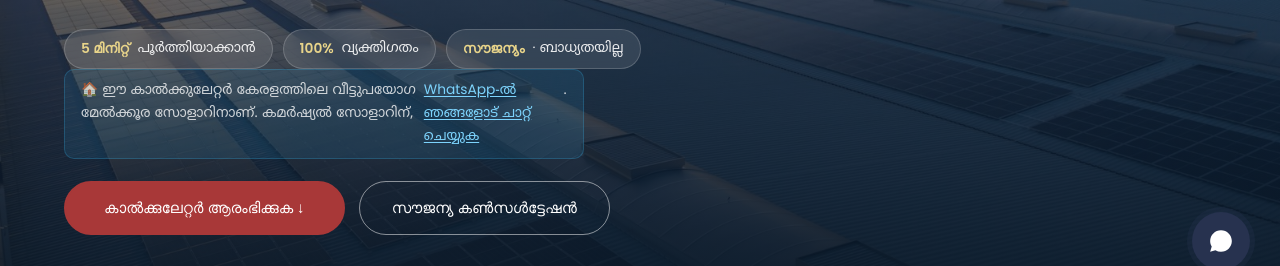
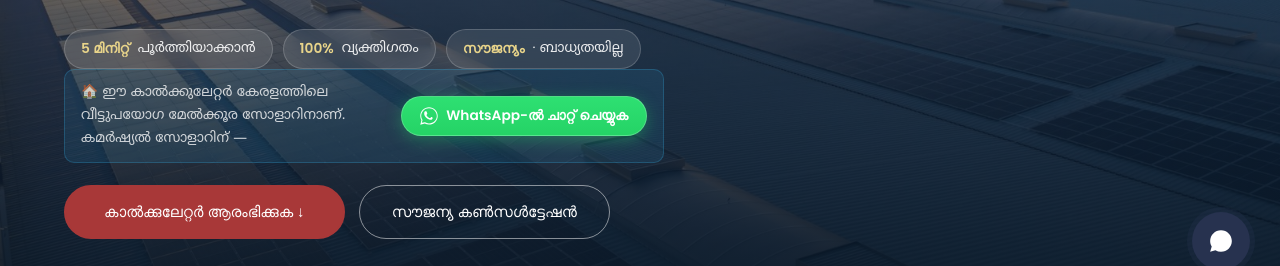
Before and after one commit to rayenna/rayenna-website, an Astro site: page /ml/solar-calculator in a window 1280 px wide. Shown: the part 430-696 px from the top of the page. Built offline with nearby package versions, Linux system fonts and the light colour scheme; Astro itself is replaced by a stand-in of ours; no server answers.

Commit message:
Cursor update — 2026-06-18 17:01

```diff
--- a/src/i18n/calculator-en.ts
+++ b/src/i18n/calculator-en.ts
@@ -115,6 +115,9 @@ export const calcEn = {
   reassuranceSlimSuffix: '— no obligation.',
   pageHeroSub:
     'See your system size, PM Surya Ghar subsidy, and 25-year savings in 5 minutes — free, no signup.',
+  commercialCalloutText:
+    '🏠 This calculator is built for residential homes in Kerala. For commercial solar —',
+  commercialCalloutBtn: 'Chat on WhatsApp',
   preTrust: [
     'MNRE Approved',
     'Up to ₹78,000 subsidy',
--- a/src/i18n/calculator-ml.ts
+++ b/src/i18n/calculator-ml.ts
@@ -117,6 +117,9 @@ export const calcMl = {
   reassuranceSlimSuffix: '— ബാധ്യതയില്ല.',
   pageHeroSub:
     '5 മിനിറ്റിനുള്ളിൽ സിസ്റ്റം വലുപ്പം, PM സൂര്യ ഘർ സബ്സിഡി, 25 വർഷ സമ്പാദ്യം കാണുക — സൗജന്യം, സൈൻഅപ്പ് വേണ്ട.',
+  commercialCalloutText:
+    '🏠 ഈ കാൽക്കുലേറ്റർ കേരളത്തിലെ വീട്ടുപയോഗ മേൽക്കൂര സോളാറിനാണ്. കമർഷ്യൽ സോളാറിന് —',
+  commercialCalloutBtn: 'WhatsApp-ൽ ചാറ്റ് ചെയ്യുക',
   preTrust: [
     'MNRE അംഗീകാരം',
     '₹78,000 വരെ സബ്സിഡി',
--- a/src/pages/ml/solar-calculator.astro
+++ b/src/pages/ml/solar-calculator.astro
@@ -5,6 +5,8 @@ import { OG } from '../../i18n/og-images';
 import '../../styles/solar-calculator.css';
 const base = import.meta.env.BASE_URL.replace(/\/$/, '');
 const mlPrefix = '/ml';
+const commercialWaHref =
+  'https://api.whatsapp.com/send?phone=917907369304&text=Hi%20Rayenna%20Energy!%20I%27m%20interested%20in%20commercial%20solar%20installation.';
 ---
 <Layout lang="ml"
   title="സൗജന്യ സോളാർ കാൽക്കുലേറ്റർ കേരളം | റയെന്ന എനർജി"
@@ -25,7 +27,21 @@ const mlPrefix = '/ml';
         <span class="hero-stat-pill"><strong>100%</strong> വ്യക്തിഗതം</span>
         <span class="hero-stat-pill"><strong>സൗജന്യം</strong> · ബാധ്യതയില്ല</span>
       </div>
-      <p class="page-hero__note page-hero__note--callout">🏠 ഈ കാൽക്കുലേറ്റർ കേരളത്തിലെ വീട്ടുപയോഗ മേൽക്കൂര സോളാറിനാണ്. കമർഷ്യൽ സോളാറിന്, <a href="https://api.whatsapp.com/send?phone=917907369304&text=Hi%20Rayenna%20Energy!%20I%27m%20interested%20in%20commercial%20solar%20installation." target="_blank" rel="noopener noreferrer">WhatsApp-ൽ ഞങ്ങളോട് ചാറ്റ് ചെയ്യുക</a>.</p>
+      <div class="hero-commercial-callout page-hero__note page-hero__note--callout">
+        <p class="hero-commercial-callout__text">{calcMl.commercialCalloutText}</p>
+        <a
+          href={commercialWaHref}
+          class="hero-commercial-callout__btn"
+          target="_blank"
+          rel="noopener noreferrer"
+          data-analytics-location="calculator_hero_commercial_wa"
+        >
+          <svg width="18" height="18" viewBox="0 0 32 32" fill="currentColor" aria-hidden="true">
+            <path d="M16 .5C7.439.5.5 7.439.5 16c0 2.75.703 5.389 2.043 7.719L.5 31.5l8-2c2.219 1.188 4.719 1.813 7.5 1.813C24.561 31.313 31.5 24.374 31.5 15.813 31.5 7.439 24.561.5 16 .5zm0 28.625c-2.5 0-4.938-.656-7.063-1.906l-.5-.313-5.25 1.313 1.375-5.063-.344-.531C2.844 20.5 2.125 18.281 2.125 16 2.125 8.344 8.344 2.125 16 2.125S29.875 8.344 29.875 16 23.656 29.125 16 29.125zm7.813-9.969c-.438-.219-2.563-1.25-2.969-1.406s-.688-.219-.969.219-1.125 1.406-1.375 1.688-.5.313-.938.094c-.438-.219-1.844-.688-3.5-2.188-1.313-1.156-2.188-2.594-2.438-3.031s-.031-.688.188-.906c.188-.188.438-.5.656-.75s.281-.438.438-.719.156-.531.063-.75-1-2.375-1.375-3.25c-.375-.875-.75-.75-1-.75s-.531 0-.813 0-1.063.281-1.625.875S7.5 10.719 7.5 12.5c0 1.781 1.313 3.531 1.5 3.781s2.594 3.969 6.281 5.563c.875.375 1.563.594 2.094.781.875.281 1.688.25 2.313.156.719-.094 2.219-.906 2.531-1.781s.313-1.625.219-1.781-.344-.281-.781-.5z"/>
+          </svg>
+          {calcMl.commercialCalloutBtn}
+        </a>
+      </div>
       <div class="hero-btns">
         <a href="#calculator" class="btn btn-primary hero-scroll-btn">കാൽക്കുലേറ്റർ ആരംഭിക്കുക ↓</a>
         <a href={`${mlPrefix}/contact/`} class="btn btn-outline-white">സൗജന്യ കൺസൾട്ടേഷൻ</a>
--- a/src/styles/solar-calculator.css
+++ b/src/styles/solar-calculator.css
@@ -191,21 +191,68 @@
 
 .page-hero__note--callout,
 .calc-page-hero__note--callout {
-  display: inline-flex;
-  align-items: flex-start;
-  gap: 8px;
-  padding: 10px 16px;
+  display: flex;
+  flex-wrap: wrap;
+  align-items: center;
+  gap: 12px 16px;
+  padding: 12px 16px;
   border-radius: var(--calc-radius-sm);
   background: rgba(56, 189, 248, 0.1);
   border: 1px solid rgba(56, 189, 248, 0.22);
   color: rgba(255, 255, 255, 0.78);
-}
-
-.page-hero__note--callout a,
-.calc-page-hero__note--callout a {
-  color: #7dd3fc;
-  text-decoration: underline;
-  text-underline-offset: 2px;
+  max-width: min(100%, 600px);
+}
+
+.hero-commercial-callout__text {
+  margin: 0;
+  flex: 1 1 200px;
+  line-height: 1.65;
+}
+
+.hero-commercial-callout__btn {
+  display: inline-flex;
+  align-items: center;
+  justify-content: center;
+  gap: 8px;
+  flex-shrink: 0;
+  padding: 10px 18px;
+  border-radius: 999px;
+  background: linear-gradient(180deg, #2ee072 0%, #25d366 100%);
+  border: 1px solid rgba(255, 255, 255, 0.2);
+  color: #fff;
+  font-family: var(--font-heading);
+  font-size: clamp(0.78rem, 1.8vw, 0.86rem);
+  font-weight: 600;
+  line-height: 1.2;
+  text-decoration: none;
+  white-space: nowrap;
+  box-shadow: 0 4px 16px rgba(37, 211, 102, 0.35);
+  transition:
+    background var(--calc-transition),
+    transform var(--calc-transition),
+    box-shadow var(--calc-transition);
+  -webkit-tap-highlight-color: transparent;
+}
+
+.hero-commercial-callout__btn:hover {
+  background: linear-gradient(180deg, #34e87a 0%, #1fb855 100%);
+  transform: translateY(-1px);
+  box-shadow: 0 6px 20px rgba(37, 211, 102, 0.45);
+  color: #fff;
+}
+
+.hero-commercial-callout__btn:active {
+  transform: translateY(0);
+}
+
+.hero-commercial-callout__btn svg {
+  flex-shrink: 0;
+}
+
+@media (max-width: 420px) {
+  .hero-commercial-callout__btn {
+    width: 100%;
+  }
 }
 
 .hero-btns,
```
Also changed, not shown: src/pages/ml/services.astro (+0 -11 lines), src/pages/services.astro (+0 -11 lines), src/pages/solar-calculator.astro (+17 -1 lines).
